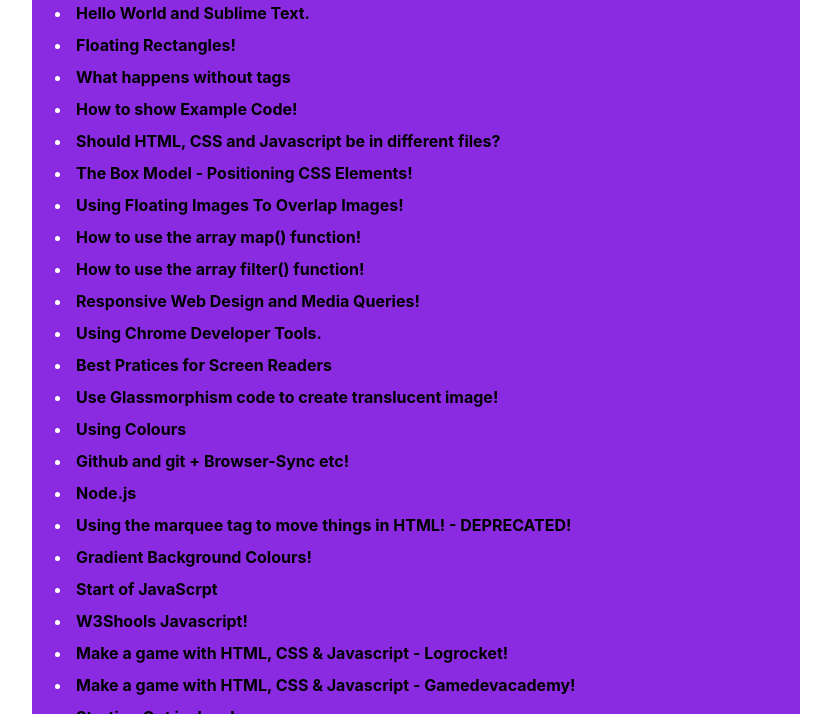
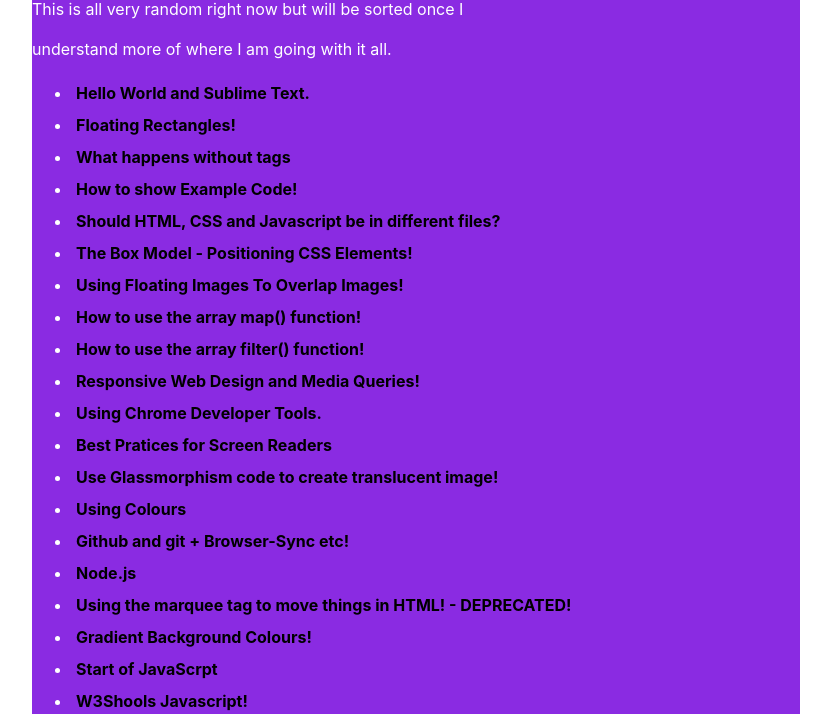
Before and after one commit to stevehoskins/WebPageReference, a plain HTML site: page index.html in a window 1280 px wide. Shown: the part 386-1100 px from the top of the page, without its empty margins (224-1055 px from the left). Drawn offline with nearby package versions, Linux system fonts and the light colour scheme.

Commit message:
Note added

```diff
--- a/index.html
+++ b/index.html
@@ -24,6 +24,8 @@
 
     <div class="entry">
     <h2>Links to basic site building examples!</h2>
+    <p>This is all very random right now but will be sorted once I</p>
+    <p>understand more of where I am going with it all.</p>
     <ul>
         <li><a href="hello-world.html">Hello World and Sublime Text.</a></li>
         <li><a href="floating-rectangles.html">Floating Rectangles!</a></li>
```
